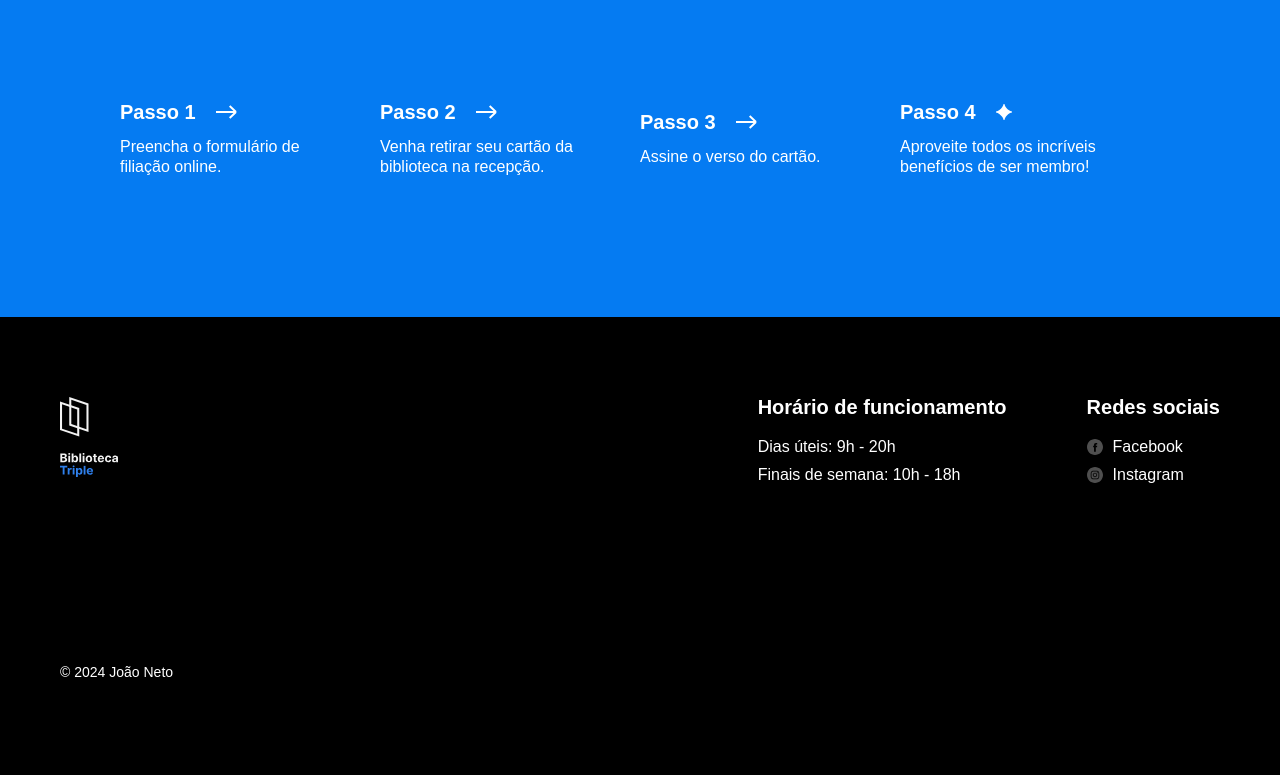
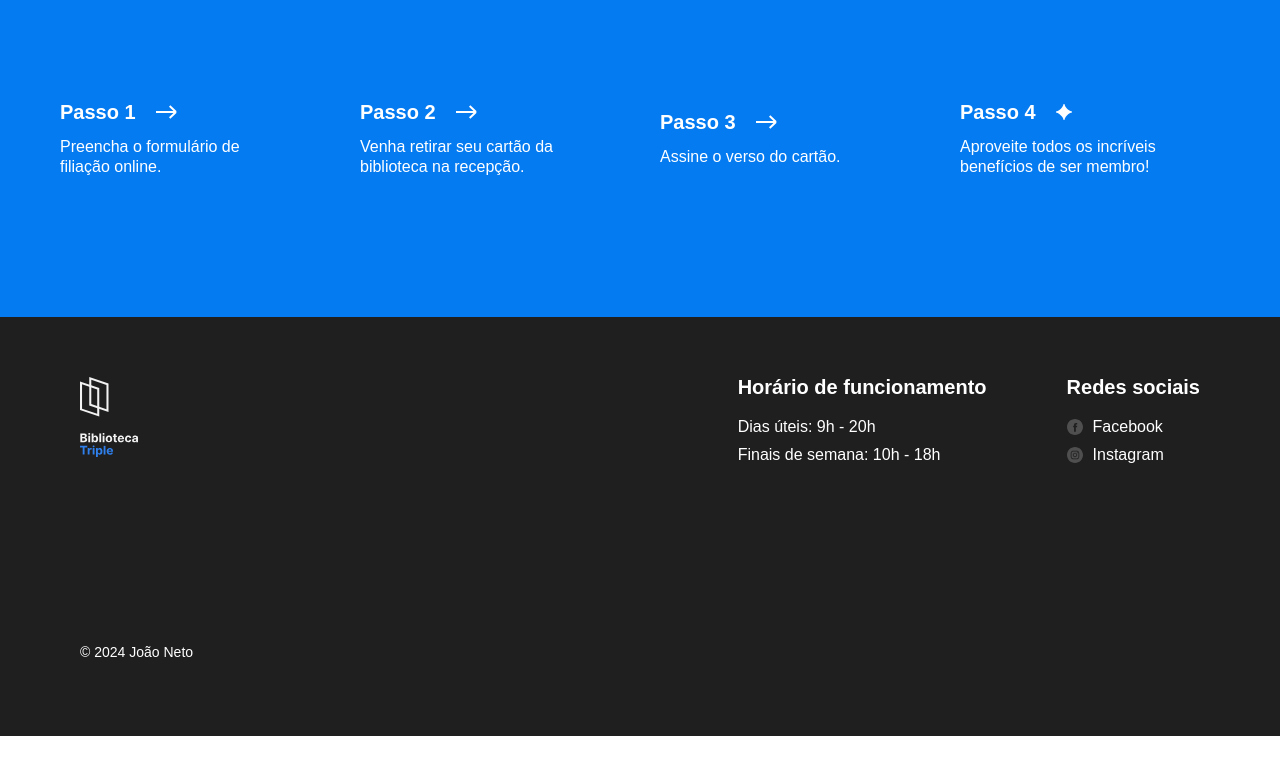
Before and after one commit to jb-ptt/web_project_library, a plain HTML site: page index.html in a window 1280 px wide. Shown: the part 3197-3972 px from the top of the page. After the commit the page ends 3933 px from the top, so only its background shows below. Drawn offline with Linux system fonts and the light colour scheme.

Commit message:
alteracoes finais

```diff
--- a/styles/style.css
+++ b/styles/style.css
@@ -311,6 +311,7 @@
   display: flex;
   justify-content: center;
   align-items: center;
+  column-gap: 40px;
 }
 
 .step {
@@ -339,9 +340,9 @@
 
 .footer {
   box-sizing: border-box;
-  background-color: #000000;
+  background-color: #1f1f1f;
   color: #fff;
-  padding: 80px 60px;
+  padding: 60px 80px;
 }
 .footer__columns {
   display: flex;
```
